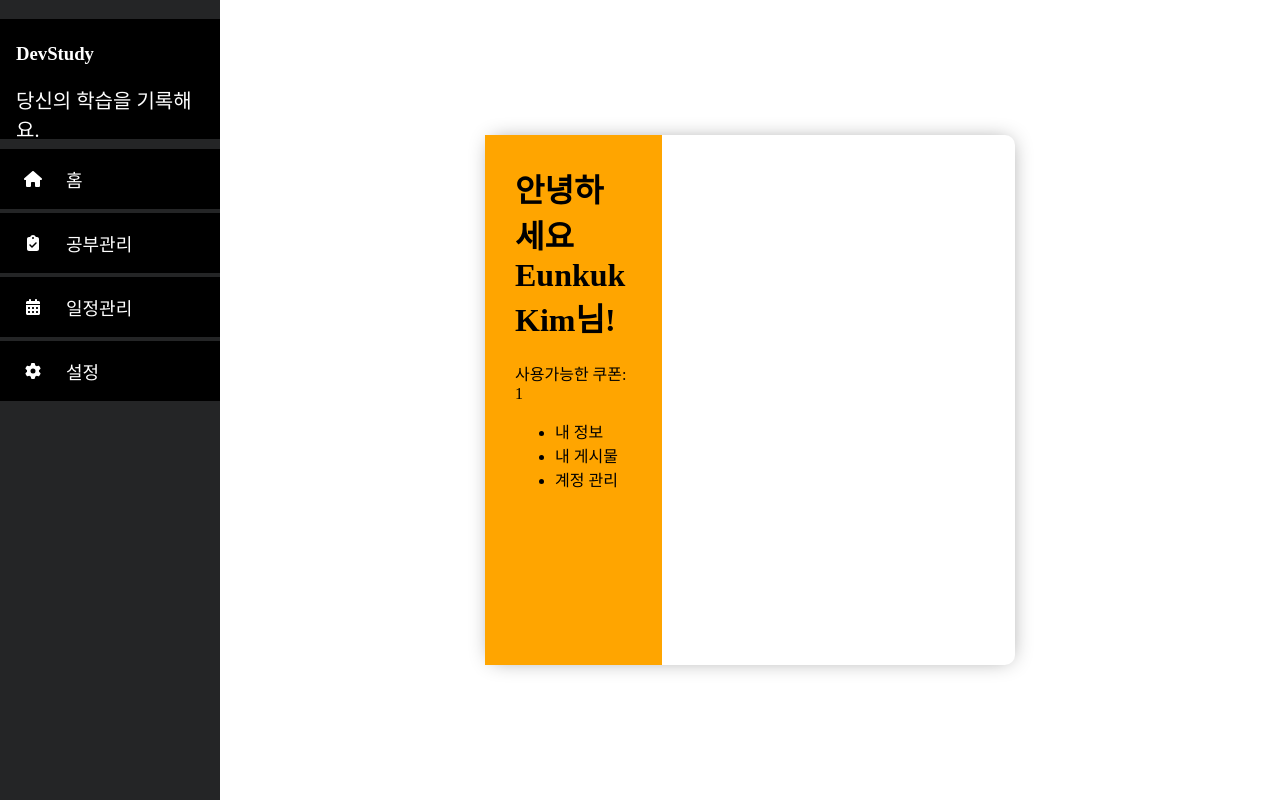
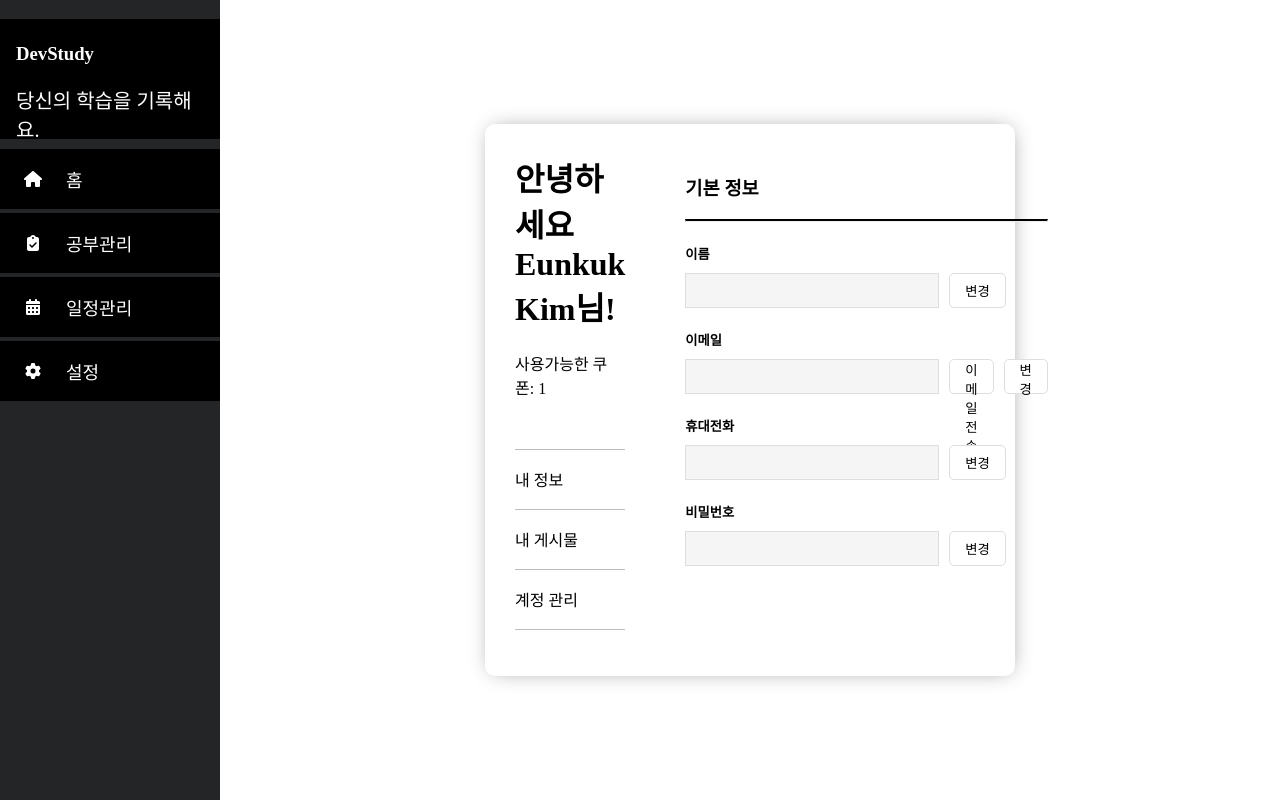
Before and after one commit to riverrevir/devstudy-today-front, a React (Create React App) app in the folder devstudy/: page /mypage in a window 1280 px wide. Built offline with nearby package versions, Linux system fonts and the light colour scheme; a web font is replaced by a local one.

Commit message:
style: form design

```diff
--- /dev/null
+++ b/devstudy/src/pages/MyPage/MyPageForm.tsx
@@ -0,0 +1,94 @@
+import styled from "styled-components";
+
+const Inputs = [
+  {
+    id: 1,
+    type: 'text',
+    title: '이름',
+  },
+  {
+    id: 2,
+    type: 'email',
+    title: '이메일',
+    notice: '인증필요',
+    button: '이메일 전송',
+  },
+  {
+    id: 3,
+    type: 'number',
+    title: '휴대전화',
+  },
+  {
+    id: 4,
+    type: 'password',
+    title: '비밀번호'
+  }
+]
+
+function MyPageForm() {
+  return <MyPageFormContainer>
+    <Header>
+      <h3>기본 정보</h3>
+      <Separator />
+    </Header>
+    <Form>
+      {
+        Inputs.map((item) =>
+          <Row key={item.id}>
+            <InputTitle>{item.title}</InputTitle>
+            <InputContainer>
+              <Input type={item.type} />
+              {item.button ? <InputButton>{item.button}</InputButton> : null}
+              <InputButton type='button'>변경</InputButton>
+            </InputContainer>
+          </Row>
+        )
+      }
+    </Form>
+  </MyPageFormContainer>
+}
+export default MyPageForm;
+
+const MyPageFormContainer = styled.div`
+  /* background-color: yellow; */
+  margin: 30px;
+`
+const Header = styled.div`
+`
+const Separator = styled.hr`
+  border-top: 2px black solid;
+`
+const Form = styled.form`
+`
+const Row = styled.div`
+`
+const InputTitle = styled.h5`
+  margin-bottom: 0;
+`
+const InputContainer = styled.div`
+  margin-top: 10px;
+  height: 35px;
+  display: flex;
+  align-items: stretch;
+  gap: 10px;
+`
+const Input = styled.input`
+  height: 100%;
+  background-color: #f5f5f5;
+  border: 1px #dedede solid;
+  font-size: 18px;
+  outline: none;
+  padding: 0 10px;
+`
+const InputButton = styled.button`
+  margin: 0;
+  height: 100%;
+  padding: 0 15px;
+  background-color: white;
+  border: 0.5px solid #dedede;
+  border-radius: 5px;
+  cursor: pointer;
+  &:hover {
+    background-color: #dedede;
+  }
+`
--- a/devstudy/src/pages/MyPage/index.tsx
+++ b/devstudy/src/pages/MyPage/index.tsx
@@ -1,4 +1,5 @@
 import styled from "styled-components";
+import MyPageForm from "./MyPageForm";
 
 const menuItems = [
   { id: 1, name: '내 정보' },
@@ -22,11 +23,7 @@
           )}
         </MenuList>
       </SideMenuWrapper>
-      <FormWrapper>
-        <MyPageForm>
-
-        </MyPageForm>
-      </FormWrapper>
+      <MyPageForm />
     </MyPageWrapper>
   </Container>
 }
@@ -49,14 +46,8 @@
   box-shadow: 1px 0px 21px -6px rgba(0,0,0,0.46);
 `
 const SideMenuWrapper = styled.div`
-  background-color: orange;
+  /* background-color: orange; */
   padding: 30px;
-`
-const FormWrapper = styled.div`
-  /* background-color: pink; */
-`
-const MyPageForm = styled.form`
-  /* background-color: yellow; */
 `
 const Header = styled.header`
 
@@ -67,7 +58,17 @@
 const CouponInfo = styled.p`
 `
 const MenuList = styled.ul`
+  list-style: none;
+  padding-left: 0;
+  margin-top: 50px;
 
+  &:last-child {
+    border-bottom: 1px solid #BCBCBC;
+  }
 `
 const ItemWrapper = styled.li`
+  border-top: 1px solid #BCBCBC;
+  height: 60px;
+  display: flex;
+  align-items: center;
 `
```
